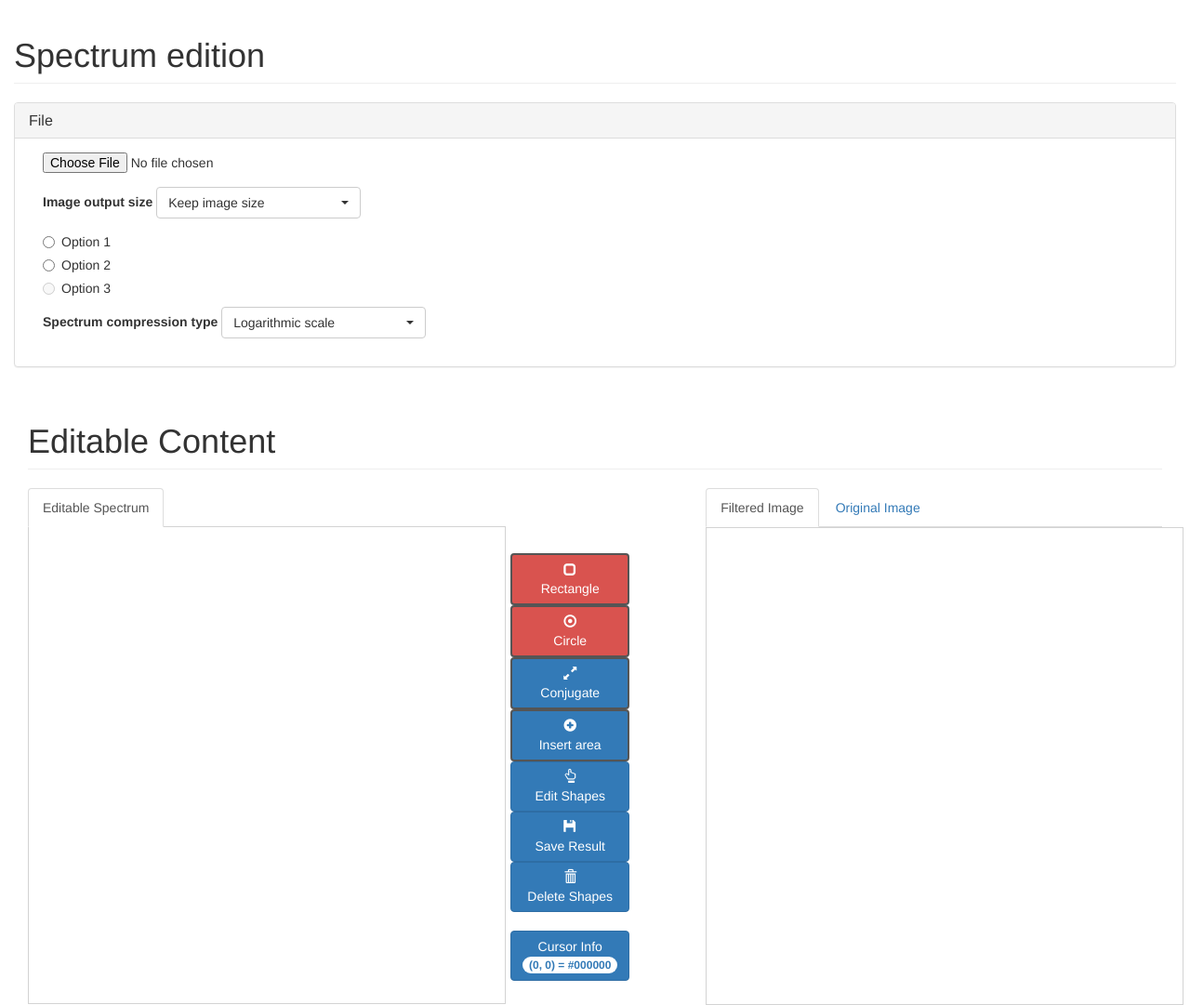
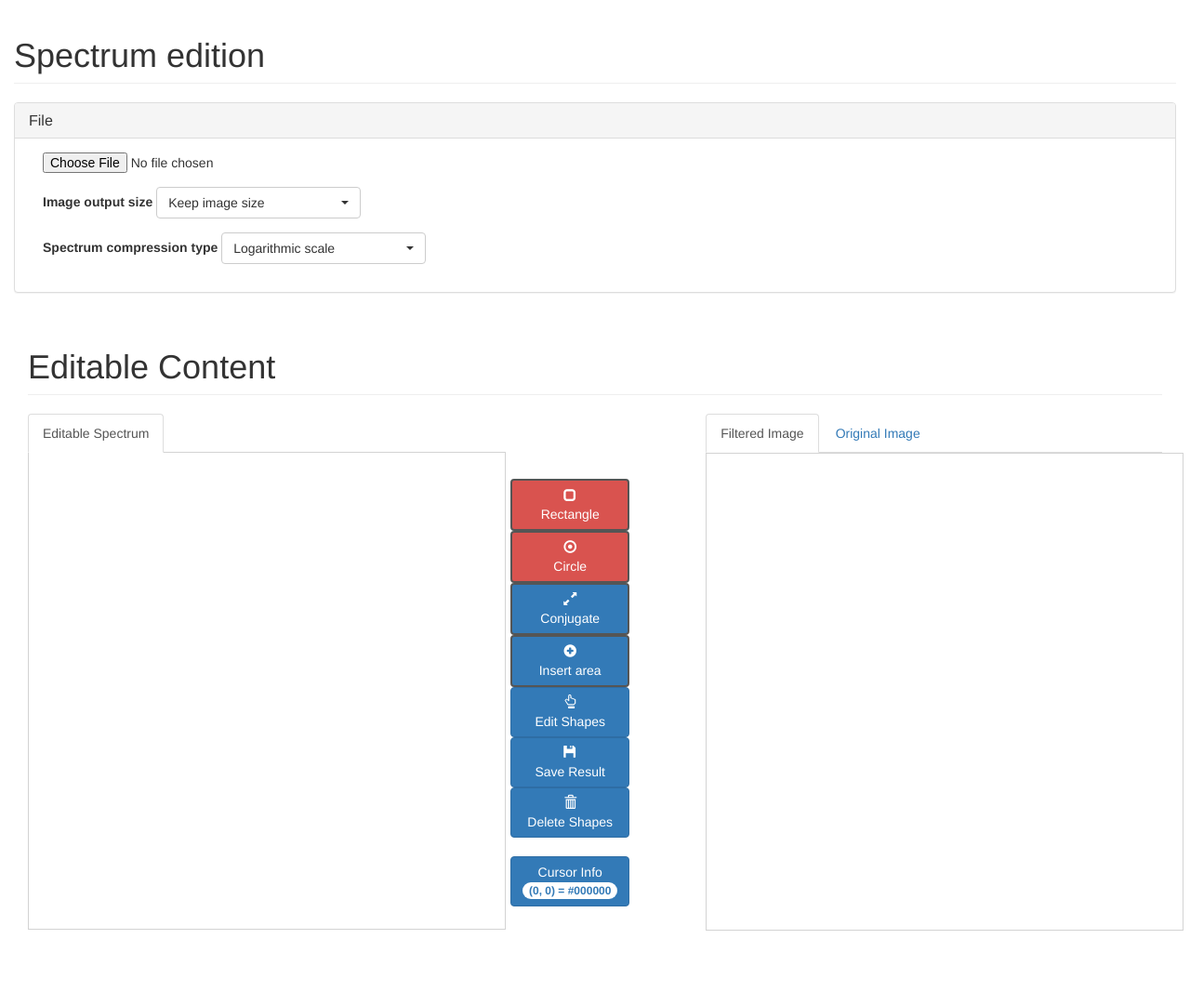
Before and after one commit to ajustetecnico/editablespectrum.github.io, a plain HTML site: page index.html in a window 1280 px wide. Shown: the whole page at 93% size. After the commit the page ends 1006 px from the top, so only its background shows below. Drawn offline with Linux system fonts and the light colour scheme.

Commit message:
editable

```diff
--- a/index.html
+++ b/index.html
@@ -85,16 +85,6 @@
 			<option value="1">Keep image size</option>
 			<option value="2">512x512</option>
 		      </select>
-		    </div>
-
-		    <div class="radio">
-		      <label><input type="radio" name="optradio">Option 1</label>
-		    </div>
-		    <div class="radio">
-		      <label><input type="radio" name="optradio">Option 2</label>
-		    </div>
-		    <div class="radio disabled">
-		      <label><input type="radio" name="optradio" disabled>Option 3</label>
 		    </div>
 
 		    <div class="form-group">
```
